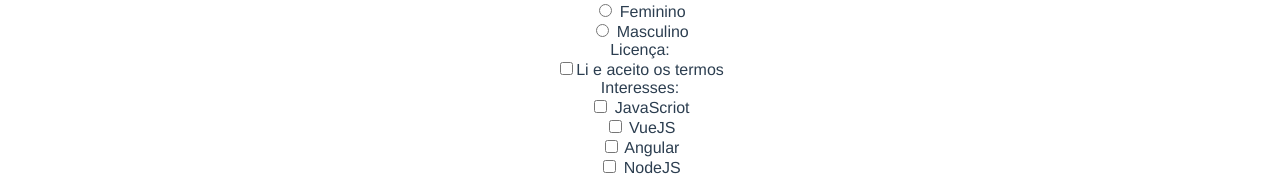
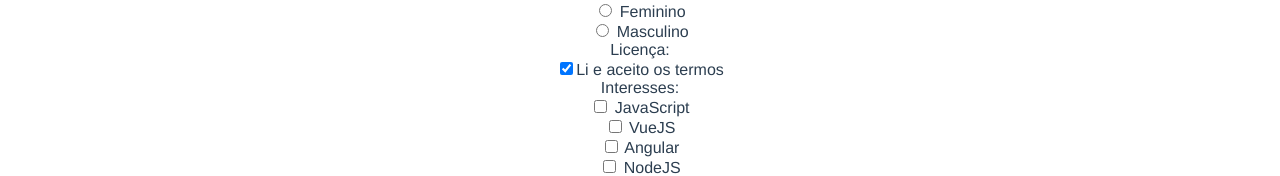
Before and after one commit to diogeneshas/formulario_vuejs, a Vue app: page / in a window 1280 px wide. Shown: the part 269-445 px from the top of the page. Built offline with nearby package versions, Linux system fonts and the light colour scheme; the HTML template or start-up script is replaced by a standard one.

Commit message:
Manipulando inputs do tipo checkbox - Atributos true-value e false-value

```diff
--- a/src/components/Formulario.vue
+++ b/src/components/Formulario.vue
@@ -51,7 +51,7 @@
                         <label class="col-3 col-form-label">Licença:</label>
                         <div class="col">
                             <div class="form-check form-switch">
-                                <input class="form-check-input" type="checkbox">
+                                <input class="form-check-input" type="checkbox" v-model="form.licenca" true-value="SIM" false-value="NÃO">
                                 <label class="form-check-label">Li e aceito os termos</label>
                             </div>
                         </div>
@@ -61,25 +61,25 @@
                         <label class="col-3 col-form-label">Interesses:</label>
                         <div class="col">
                             <div class="form-check">
-                                <input class="form-check-input" type="checkbox">
+                                <input class="form-check-input" value="JavaScript" type="checkbox" v-model="form.interesses">
                                 <label class="form-check-label">
-                                    JavaScriot
+                                    JavaScript
                                 </label>
                             </div>
                             <div class="form-check">
-                                <input class="form-check-input" type="checkbox">
+                                <input class="form-check-input" value="VueJS" type="checkbox" v-model="form.interesses">
                                 <label class="form-check-label">
                                     VueJS
                                 </label>
                             </div>
                             <div class="form-check">
-                                <input class="form-check-input" type="checkbox">
+                                <input class="form-check-input" value="Angular" type="checkbox" v-model="form.interesses">
                                 <label class="form-check-label">
                                     Angular
                                 </label>
                             </div>
                             <div class="form-check">
-                                <input class="form-check-input" type="checkbox">
+                                <input class="form-check-input" value="NodeJS" type="checkbox" v-model="form.interesses">
                                 <label class="form-check-label">
                                     NodeJS
                                 </label>
@@ -185,10 +185,13 @@
                     <spam>Gênero:</spam>
                 </div>
                 <div class="mb-3 row">
-                    <spam>Licença:</spam>
+                    <spam>Licença:{{this.form.licenca}}</spam>
                 </div>
                 <div class="mb-3 row">
                     <spam>Interesses:</spam>
+                    <ul>
+                      <li v-for="(interesse, index) in form.interesses" :key="index">{{ interesse }}</li>
+                    </ul>
                 </div>
                 <div class="mb-3 row">
                     <spam>Telefone:</spam>
@@ -236,6 +239,8 @@
         nome: '',
         email: '',
         senha: '',
+        licenca: 'SIM',
+        interesses: [],
       }
     }
   }
```
